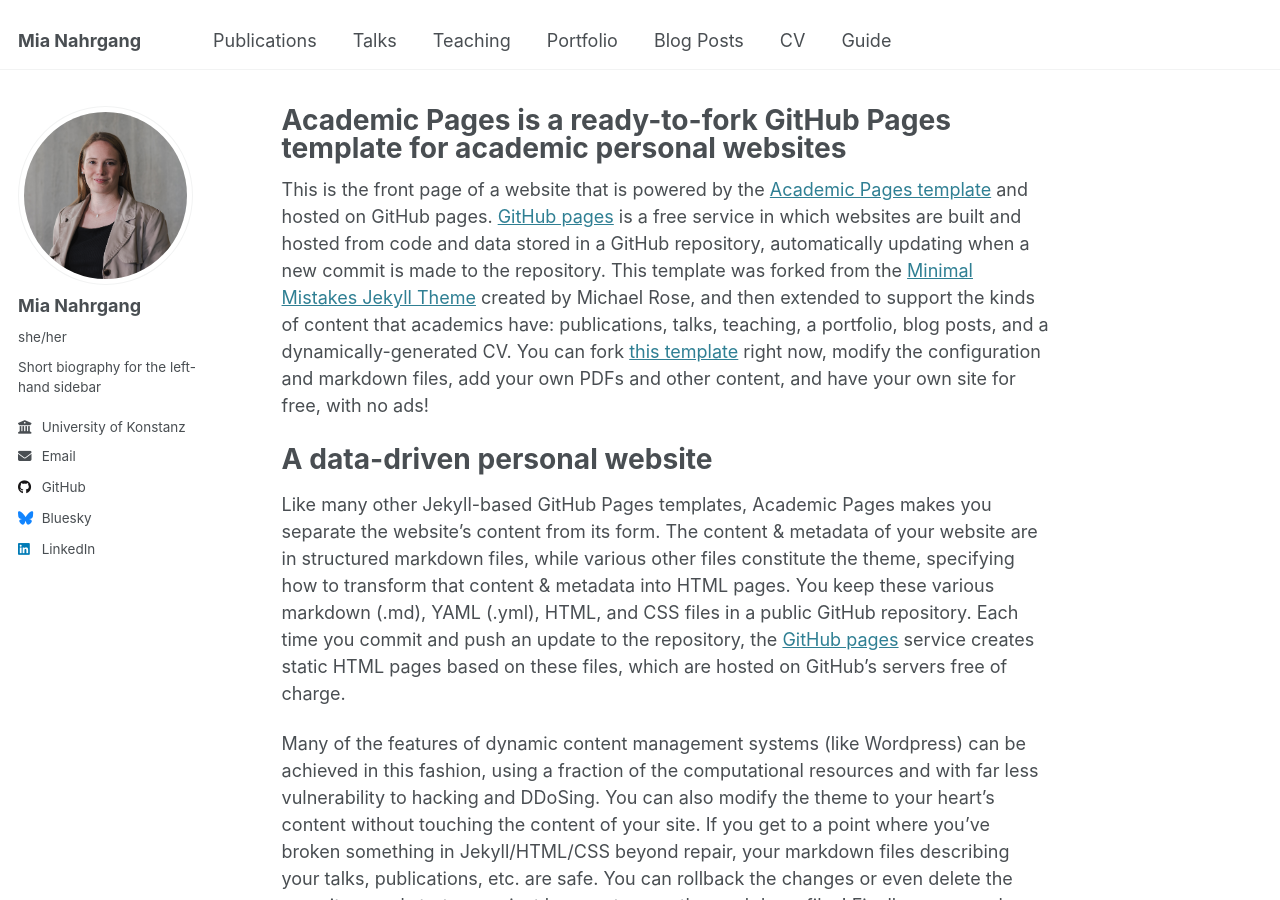
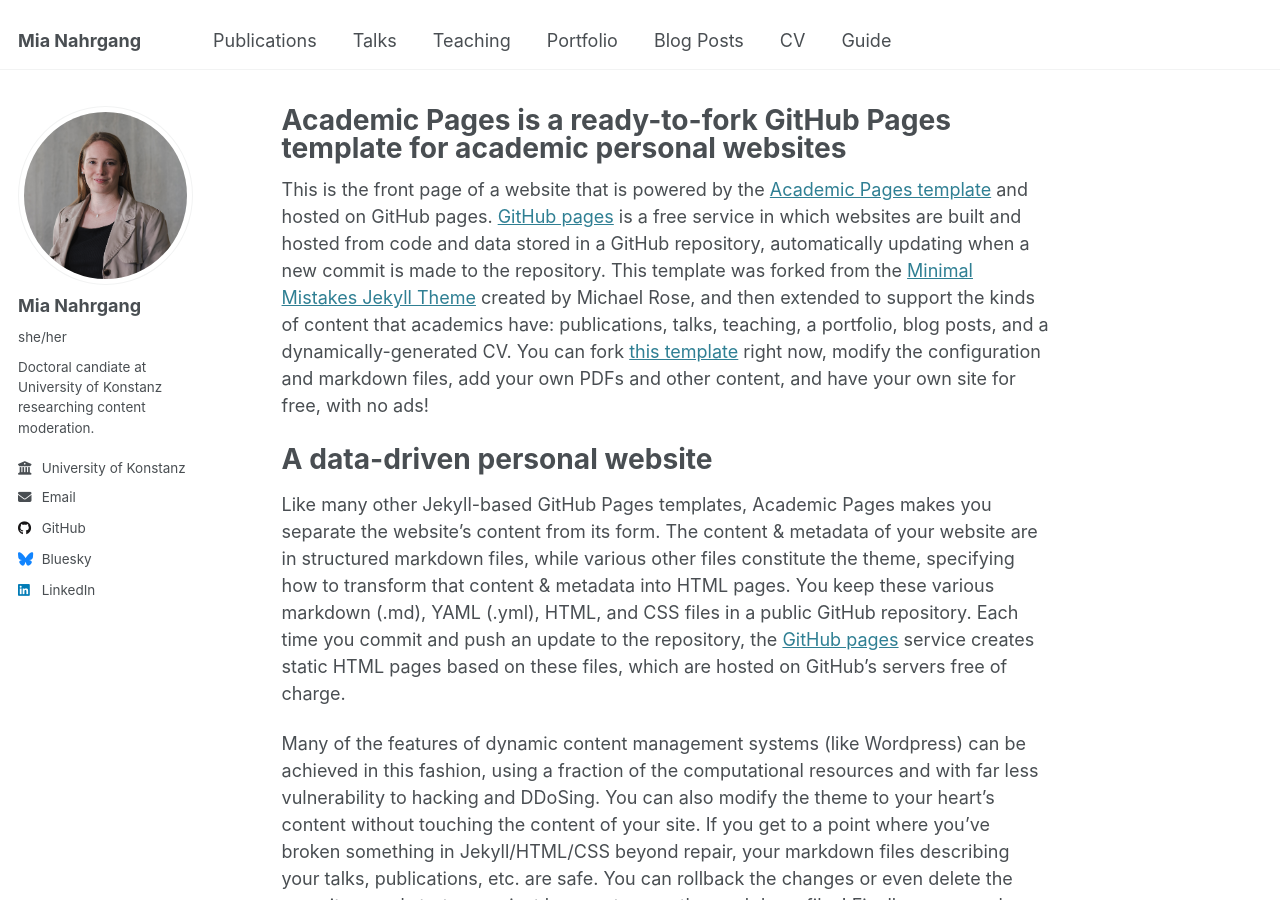
Before and after one commit to MiaNahrgang/mianahrgang.github.io, a Jekyll site: the page built from _pages/about.md, in a window 1280 px wide and 900 px high. Built offline with Jekyll 4.4.1, drawn with Linux system fonts in a browser that asks for light colours.

Commit message:
Update bio info

```diff
--- a/_config.yml
+++ b/_config.yml
@@ -25,7 +25,7 @@ author:
   avatar           : "profile.png"
   name             : "Mia Nahrgang"
   pronouns         : "she/her"
-  bio              : "Short biography for the left-hand sidebar"
+  bio              : "Doctoral candiate at University of Konstanz researching content moderation."
   location         : #"Konstanz"
   employer         : "University of Konstanz"
   uri              : # URL
@@ -50,7 +50,7 @@ author:
   stackoverflow    : # User number or user number and name (i.e., use "1" or "1/jeff-atwood")
 
   # Social media
-  bluesky          : "mianahrgang.bsky.app" # Replace this with you Bluesky username
+  bluesky          : "https://bsky.app/profile/mianahrgang.bsky.app" # Replace this with you Bluesky username
   facebook         : # Username
   flickr           : # Username
   foursquare       : # Username
@@ -59,7 +59,7 @@ author:
   keybase          : # Username
   instagram        : # Username
   lastfm           : # Username
-  linkedin         : "Mia Nahrgang"
+  linkedin         : "https://www.linkedin.com/in/mia-nahrgang/"
   mastodon         : # URL
   medium           : # URL
   pinterest        : # Username
@@ -100,7 +100,7 @@ comments:
   facebook:
     appid                :
     num_posts            : # 5 (default)
-    colorscheme          : # "light" (default), "dark"
+    colorscheme          : "dark" #light" (default), "dark"
 staticman:
   allowedFields          : ['name', 'email', 'url', 'message']
   branch                 : "gh-pages" # "master", "gh-pages"
```
